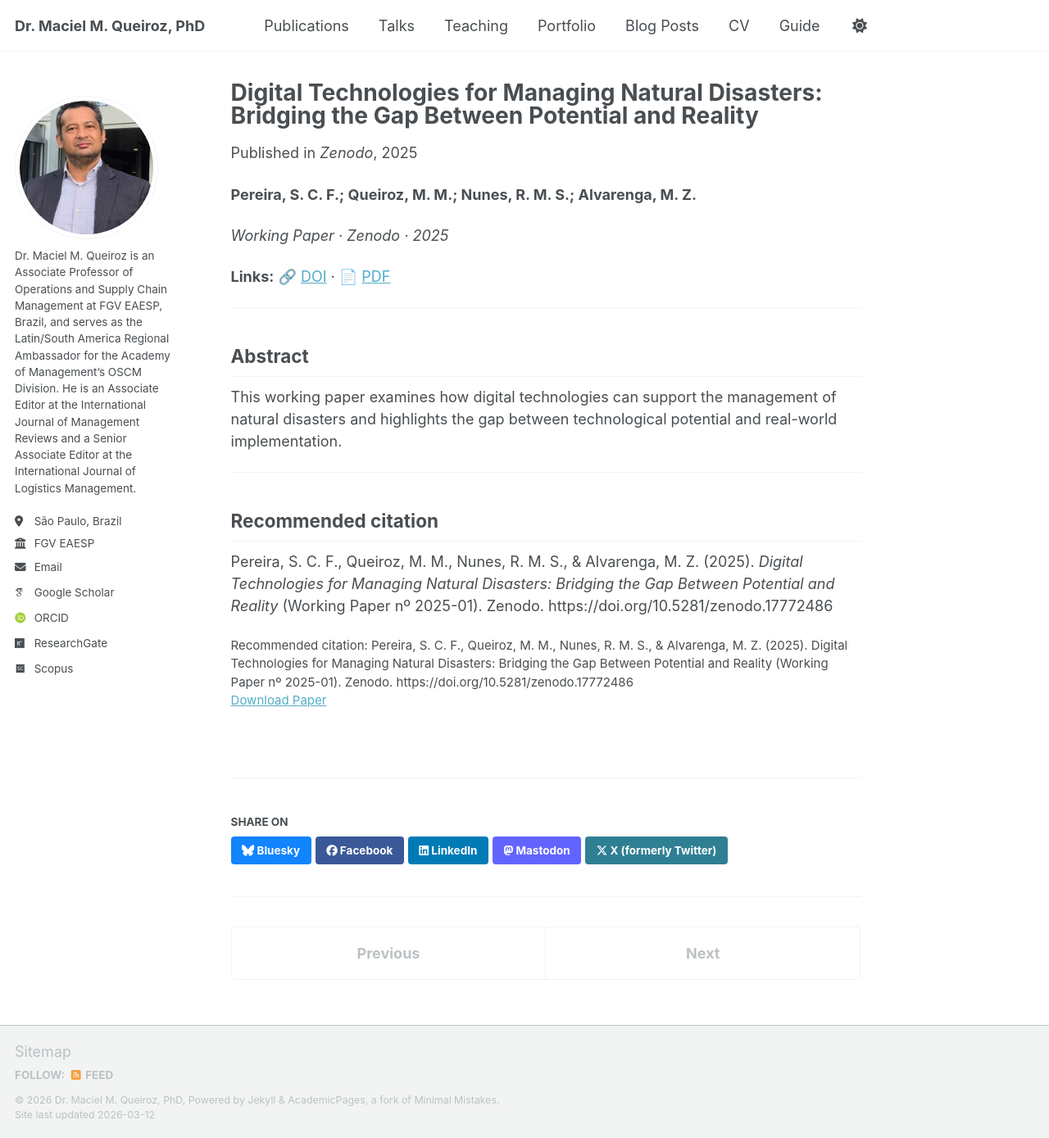
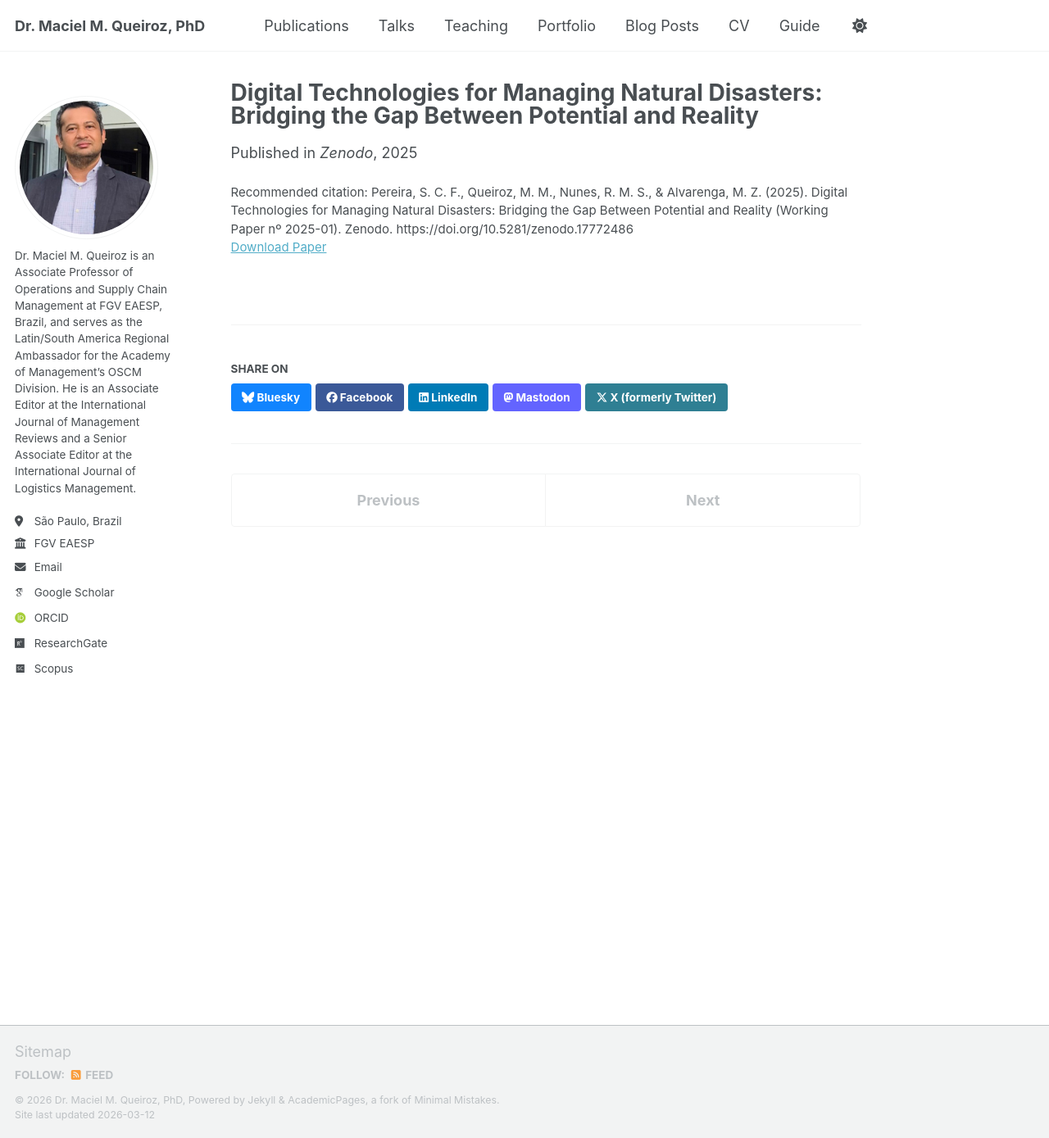
Before and after one commit to maciel-queiroz/maciel-queiroz.github.io, a Jekyll site: the page built from _publications/2009-10-01-paper-title-number-1.md, in a window 1280 px wide and 1389 px high. Shown: the whole window at 82% size. Built offline with Jekyll 4.4.1, drawn with Linux system fonts in a browser that asks for light colours; some web fonts are replaced; a script bundle is joined from its source files by our own code; library files that are not in the unit come from our copies.

Commit message:
Update 2009-10-01-paper-title-number-1.md

```diff
--- a/_publications/2009-10-01-paper-title-number-1.md
+++ b/_publications/2009-10-01-paper-title-number-1.md
@@ -7,23 +7,5 @@ date: 2025-01-01
 venue: "Zenodo"
 paperurl: "https://doi.org/10.5281/zenodo.17772486"
 citation: "Pereira, S. C. F., Queiroz, M. M., Nunes, R. M. S., & Alvarenga, M. Z. (2025). Digital Technologies for Managing Natural Disasters: Bridging the Gap Between Potential and Reality (Working Paper nº 2025-01). Zenodo. https://doi.org/10.5281/zenodo.17772486"
-excerpt: "Working paper on the use of digital technologies in natural disaster management."
+excerpt: "Working paper on the role of digital technologies in managing natural disasters."
 ---
-
-**Pereira, S. C. F.; Queiroz, M. M.; Nunes, R. M. S.; Alvarenga, M. Z.**
-
-*Working Paper · Zenodo · 2025*
-
-**Links:** 🔗 [DOI](https://doi.org/10.5281/zenodo.17772486) · 📄 [PDF](https://doi.org/10.5281/zenodo.17772486)
-
----
-
-## Abstract
-
-This working paper examines how digital technologies can support the management of natural disasters and highlights the gap between technological potential and real-world implementation.
-
----
-
-## Recommended citation
-
-Pereira, S. C. F., Queiroz, M. M., Nunes, R. M. S., & Alvarenga, M. Z. (2025). *Digital Technologies for Managing Natural Disasters: Bridging the Gap Between Potential and Reality* (Working Paper nº 2025-01). Zenodo. https://doi.org/10.5281/zenodo.17772486
```
